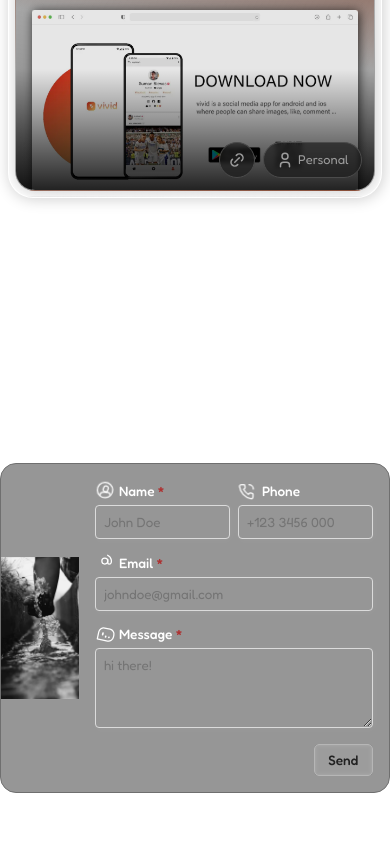
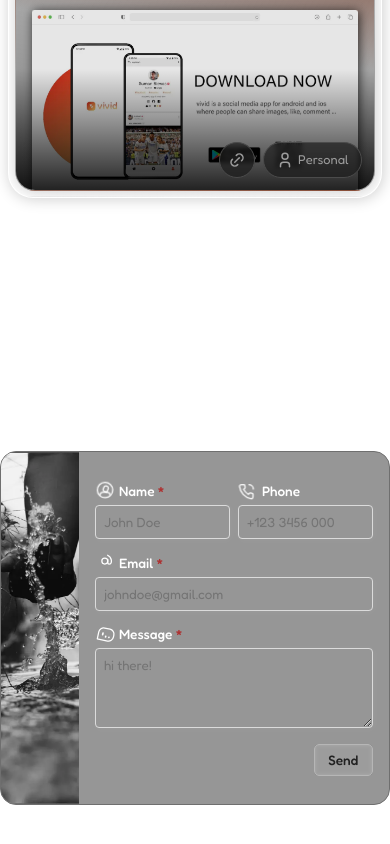
Before and after one commit to sumanbiswas7/portfolio-new, a Next.js app: page / in a window 390 px wide. Shown: the part 3328-4172 px from the top of the page. Built offline with nearby package versions, Linux system fonts and the light colour scheme; no server answers.

Commit message:
update: add responsivenss upto 600px

```diff
--- a/components/sections/contact.module.scss
+++ b/components/sections/contact.module.scss
@@ -29,11 +29,19 @@ $size: 25vw;
    background-position: center;
    background-size: cover;
    background-image: url("../../public/contact/bg.webp");
+
+   @media only screen and (max-width: $bp-lg) {
+      height: 22rem;
+   }
 }
 
 .form {
    padding: 1rem;
    min-width: $size * 1.5;
+
+   @media only screen and (max-width: $bp-lg) {
+      min-width: $size * 2;
+   }
 }
 
 .flex_end {
--- a/styles/constants.scss
+++ b/styles/constants.scss
@@ -4,5 +4,6 @@ $bg-gradient: radial-gradient(100% 100% at 40% 0%, #747474 0%, #505050 28.5%, #3
 $btn-bg: rgba(106, 106, 106, 0.2);
 
 // Breakpoints
+$bp-lg: 900px;
 $bp-mid: 800px;
 $bp-sm: 500px;
```
